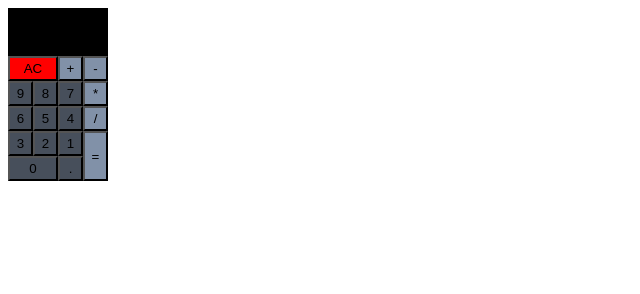
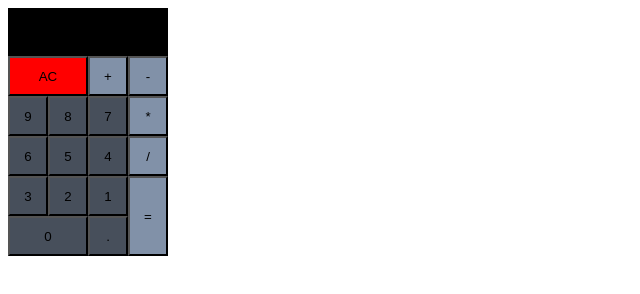
Before and after one commit to rajputd/React-Calculator, a React app: page / in a window 1280 px wide. Shown: the whole page, without its empty margins (0-640 px from the left). Built offline with nearby package versions, Linux system fonts and the light colour scheme.

Commit message:
Make Calculator larger

```diff
--- a/src/css/Calculator.css
+++ b/src/css/Calculator.css
@@ -1,7 +1,7 @@
 #calculator {
   display: grid;
-  grid-template-columns: repeat(4, 25px);
-  grid-template-rows: 3em repeat(5, 25px);
+  grid-template-columns: repeat(4, 40px);
+  grid-template-rows: 3em repeat(5, 40px);
   font-family: 'Roboto Mono';
 }
 
@@ -46,8 +46,8 @@
   grid-row: 3 / 7;
 
   display: grid;
-  grid-template-columns: repeat(3, 25px);
-  grid-template-rows: repeat(4, 25px);
+  grid-template-columns: repeat(3, 40px);
+  grid-template-rows: repeat(4, 40px);
 }
 
 #numpad * {
```
